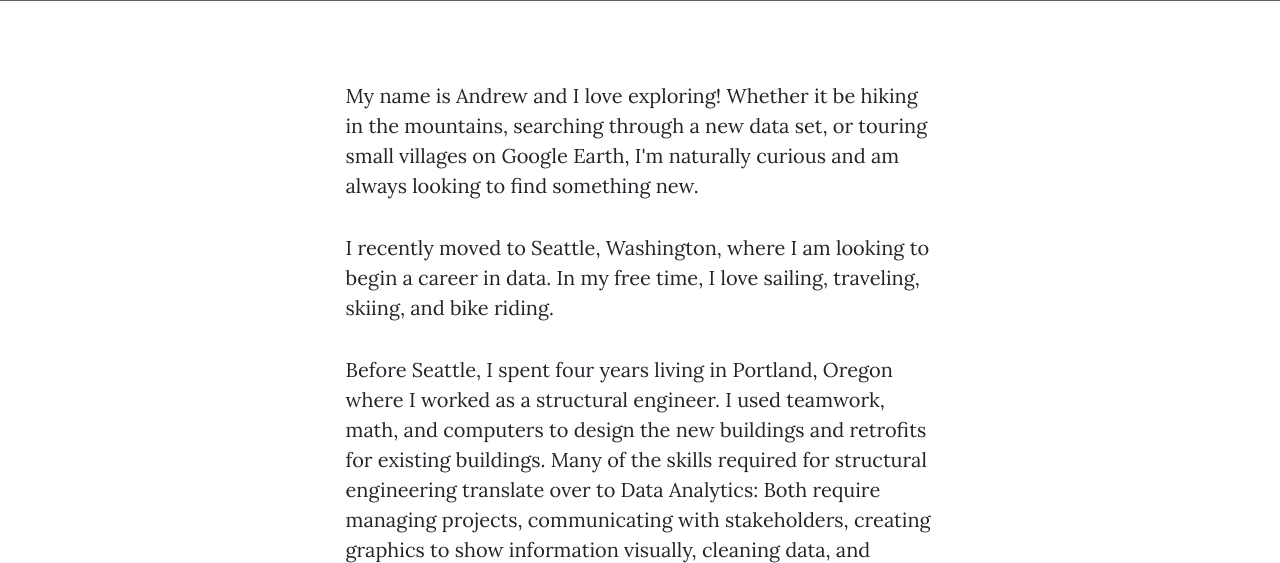
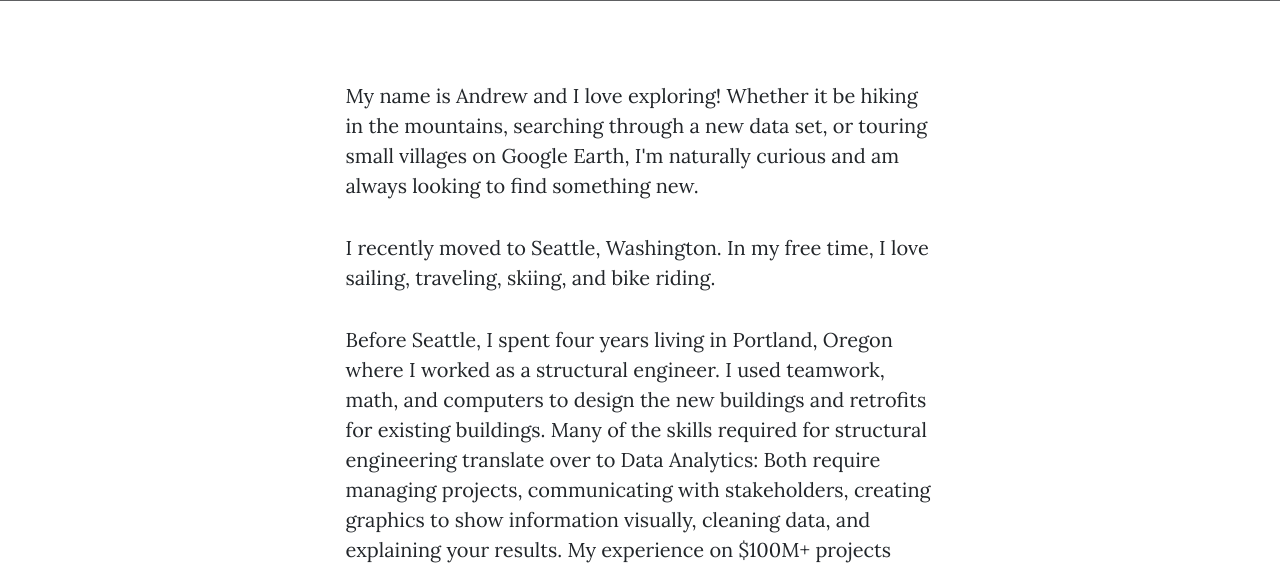
Before and after one commit to aclozovoy/FlaskPortfolio, a Flask app: page /about in a window 1280 px wide. Shown: the part 531-1094 px from the top of the page. Run offline with Flask 2, Linux system fonts and the light colour scheme; some libraries are stand-ins or nearby versions; grey boxes are pictures that could not be loaded.

Commit message:
Edit about.

```diff
--- a/templates/about.html
+++ b/templates/about.html
@@ -26,7 +26,7 @@
                     I'm naturally curious and am always looking to find something new.
                 </p>
                 <p>
-                    I recently moved to Seattle, Washington, where I am looking to begin a career in data.
+                    I recently moved to Seattle, Washington.
                     In my free time, I love sailing, traveling, skiing, and bike riding.
                 </p>
                 <p>
```
